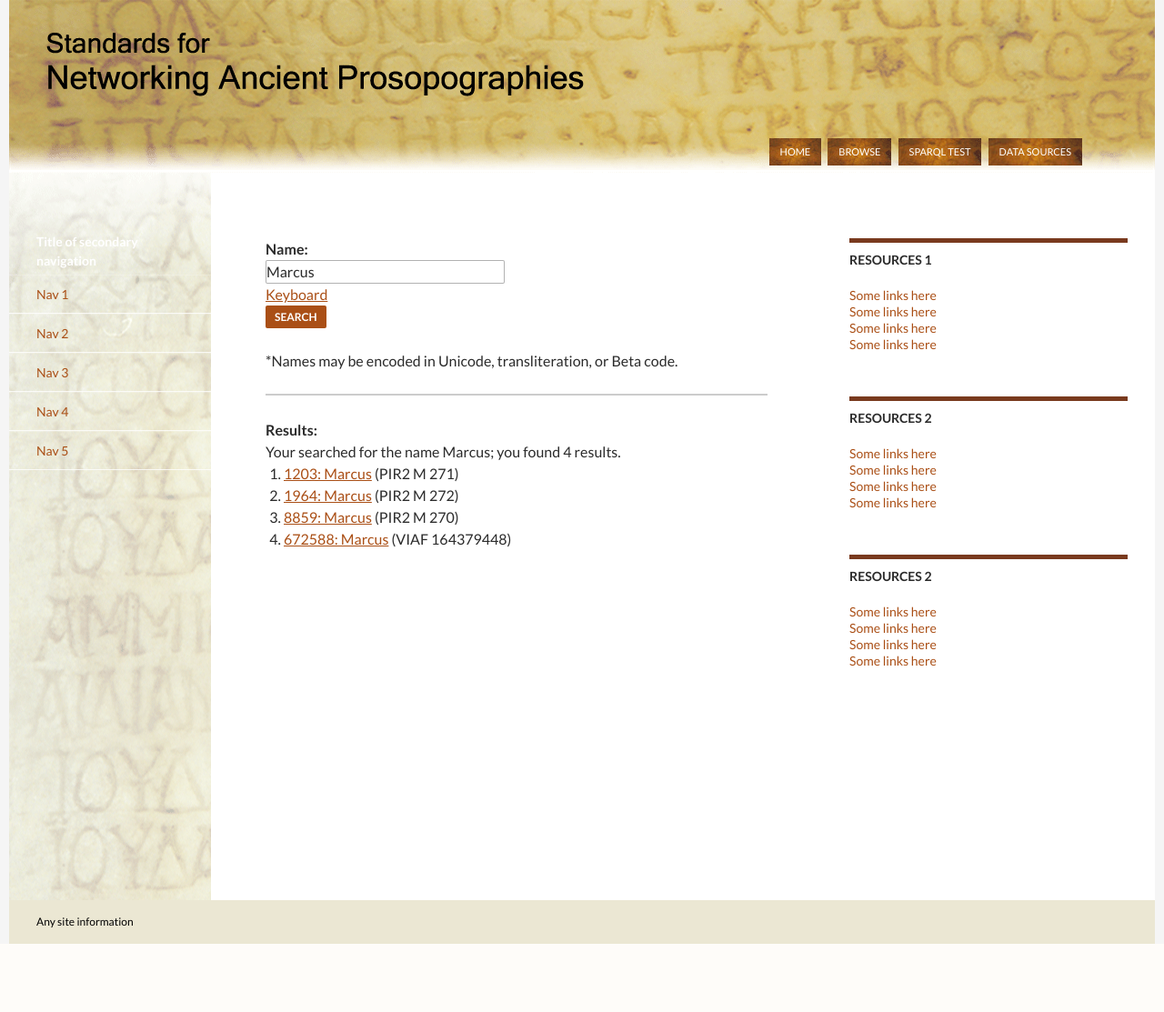
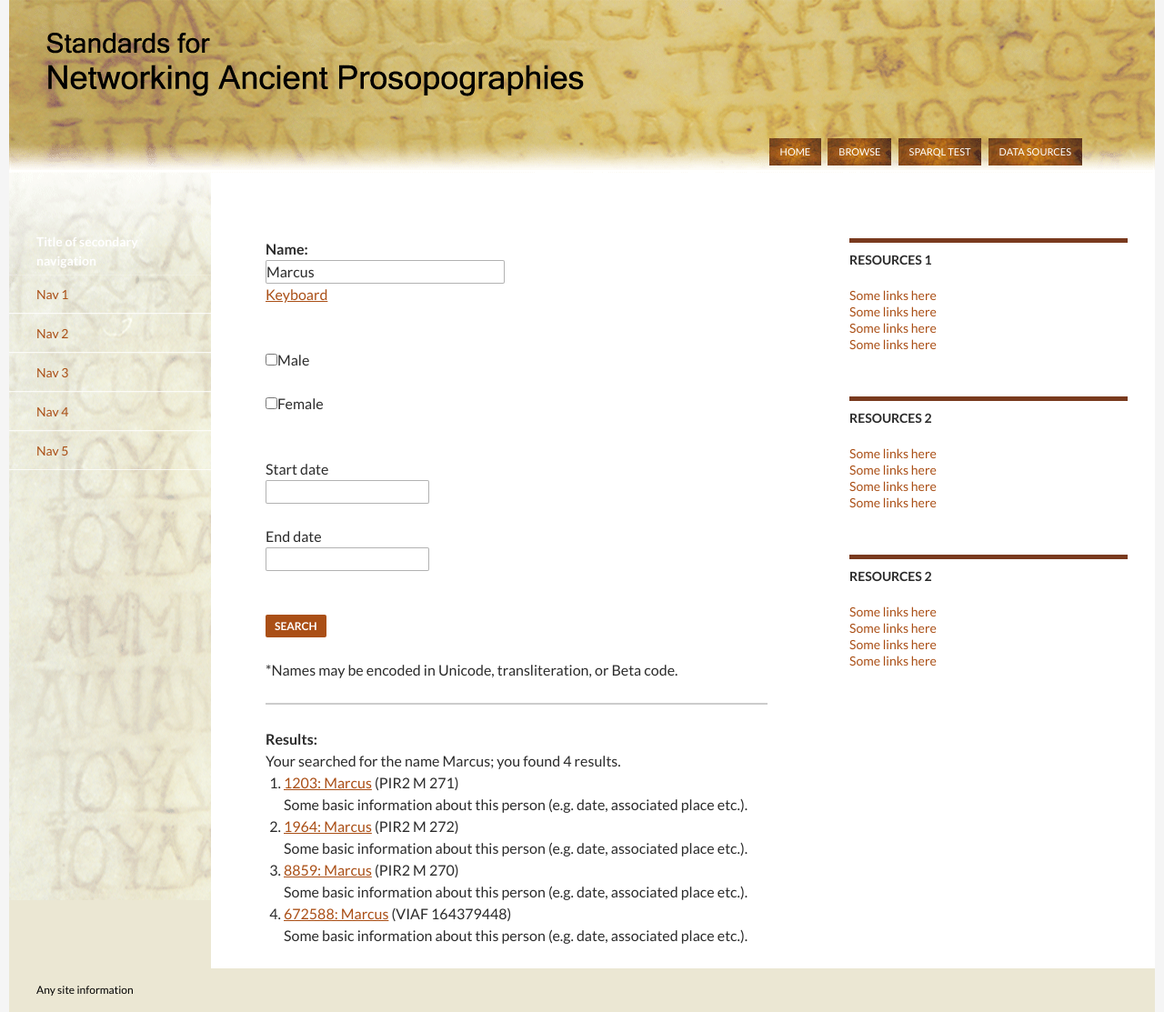
Before and after one commit to SNAPminions/snapcode, a Django app: template django/root/sparqlquery/templates/nameSearch.html in a window 1280 px wide. Shown: the whole page at 91% size. Before the commit the page ends 1038 px from the top, so only its background shows below. Run offline with Django 3.2, Linux system fonts and the light colour scheme; the template is opened without the code that fills it, so the values that code supplies are empty; parts of the project's set-up code (start-up, migrations or seed data) failed here and were passed over.

Commit message:
updated mock up for name and id searches
Add filters to name search;
Update ID search table layout.

```diff
--- a/django/root/sparqlquery/templates/IDsearch.html
+++ b/django/root/sparqlquery/templates/IDsearch.html
@@ -68,6 +68,7 @@
 								<tr>
 									<td><b>Original ID:</b></td>
 									<td><input class="searchbox" type="text" name="originalID" size=30></td>
+									<td>&nbsp;</td>
 									<td><select>
 										<option value="-Select Project-">-Select Project-</option>
 										<option value="LGPN">LGPN</option>
--- a/django/root/sparqlquery/templates/nameSearch.html
+++ b/django/root/sparqlquery/templates/nameSearch.html
@@ -44,11 +44,33 @@
 							<td><b>Name:</b></td>
 							<td><input class="searchbox" type="text" name="snapID" value="Marcus" size=30></td>
 							<td><a href="">Keyboard</a></td>
-							<td>
-							<button class="searchbutton" type="button">Search</button></td>
 						</tr>
 						<tr>
-							<td colspan="4"><br/>
+							<td>&nbsp;</td>
+							<td><br/><input type="checkbox" name="sex" value="Male">Male</td>
+						</tr>
+						<tr>
+							<td>&nbsp;</td>
+							<td><input type="checkbox" name="sex" value="Female">Female</td>
+						</tr>
+						<tr>
+							<td>&nbsp;</td>
+							<td><br/>Start date<br/>
+								<input class="searchbox" type="text" name="startDate" value="" size="20">
+							</td>
+						</tr>
+						<tr>
+							<td>&nbsp;</td>
+							<td>End date <br/>
+								<input class="searchbox" type="text" name="endDate" value="" size="20">
+							</td>
+						</tr>
+						<tr>
+							<td>&nbsp;</td>
+							<td colspan="3"><br/><button class="searchbutton" type="button">Search</button></td>
+						</tr>
+						<tr>
+							<td colspan="3"><br/>
 							*Names may be encoded in Unicode, transliteration, or Beta code.</td>
 						</tr>
 					</table>
@@ -58,10 +80,18 @@
 						<b>Results:</b>
 						<br/>Your searched for the name Marcus; you found 4 results.</br/>
 						<ol>
-							<li><a href="">1203: Marcus</a>&nbsp;(PIR2 M 271)</li>
-							<li><a href="">1964: Marcus</a>&nbsp;(PIR2 M 272)</li>
-							<li><a href="">8859: Marcus</a>&nbsp;(PIR2 M 270)</li>
-							<li><a href="">672588: Marcus</a>&nbsp;(VIAF 164379448)</li>
+							<li><a href="">1203: Marcus</a>&nbsp;(PIR2 M 271)<br/>
+								Some basic information about this person (e.g. date, associated place etc.).
+							</li>
+							<li><a href="">1964: Marcus</a>&nbsp;(PIR2 M 272)<br/>
+								Some basic information about this person (e.g. date, associated place etc.).
+							</li>
+							<li><a href="">8859: Marcus</a>&nbsp;(PIR2 M 270)<br/>
+								Some basic information about this person (e.g. date, associated place etc.).
+							</li>
+							<li><a href="">672588: Marcus</a>&nbsp;(VIAF 164379448)<br/>
+								Some basic information about this person (e.g. date, associated place etc.).
+							</li>
 						</ol>
 					</div>
 				</div>
```
